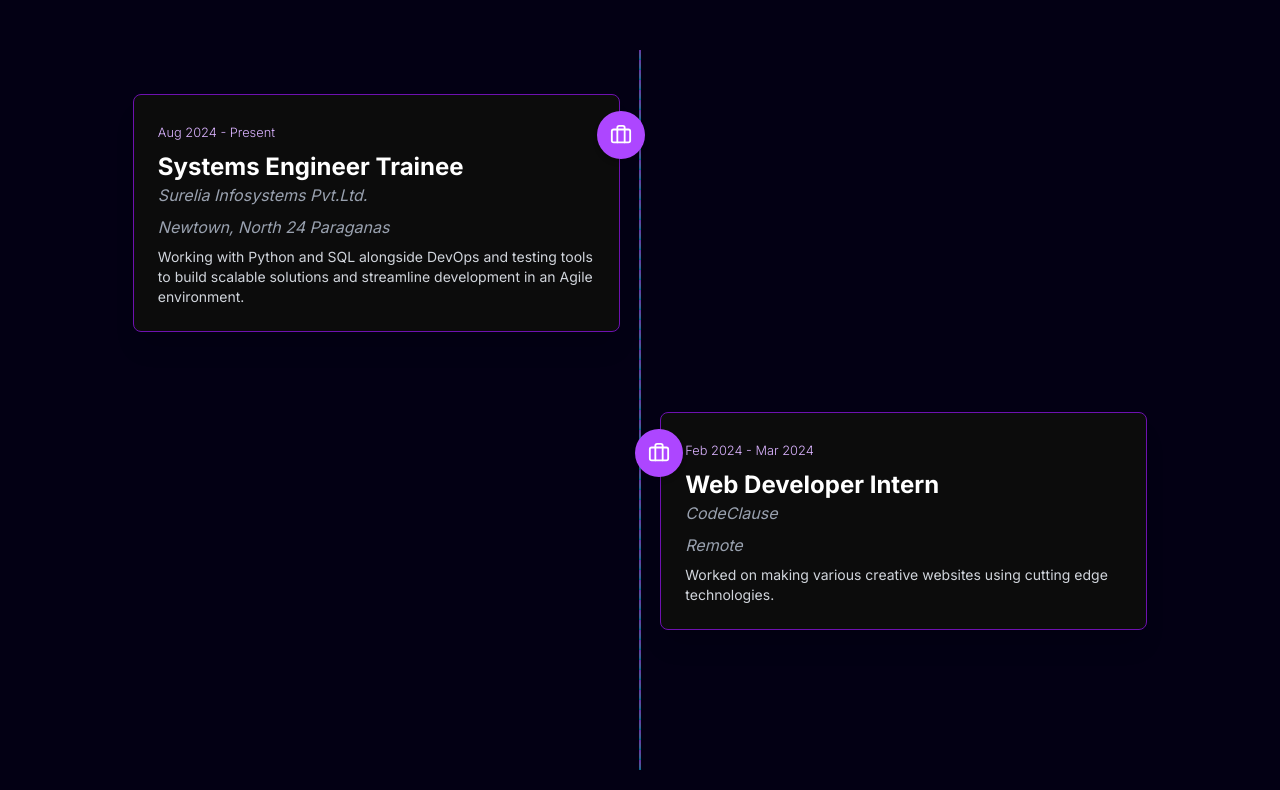
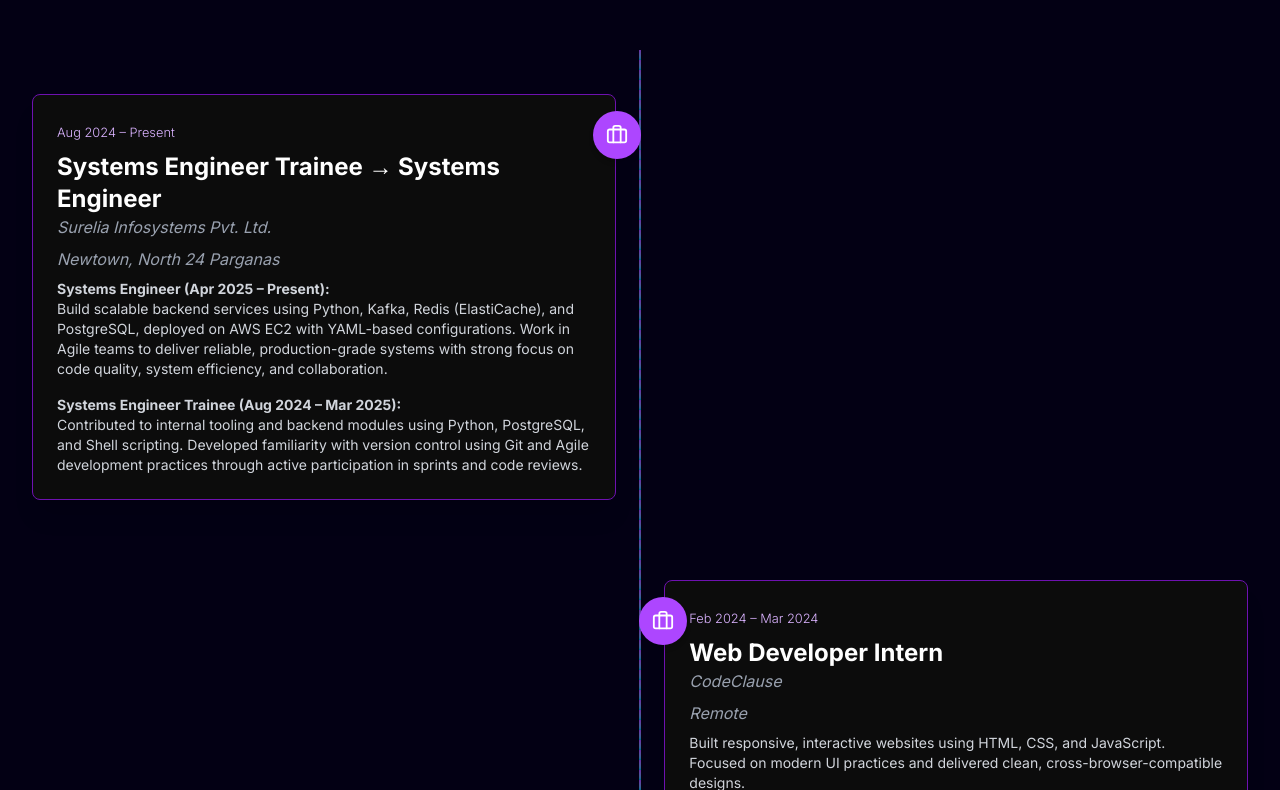
Before and after one commit to knownstranger-Tapasya/Space-Portfolio, a Next.js app: page / in a window 1280 px wide. Shown: the part 1830-2620 px from the top of the page. Built offline with nearby package versions, Linux system fonts and the light colour scheme; a web font is replaced by a local one.

Commit message:
updated experience

```diff
--- a/components/main/Experience.tsx
+++ b/components/main/Experience.tsx
@@ -7,20 +7,29 @@
 
 const experienceData = [
   {
-    title: "Systems Engineer Trainee",
-    subtitle: "Surelia Infosystems Pvt.Ltd.",
-    location: "Newtown, North 24 Paraganas",
-    time: "Aug 2024 - Present",
-    description:
-      "Working with Python and SQL alongside DevOps and testing tools to build scalable solutions and streamline development in an Agile environment."
-    },
+    title: "Systems Engineer Trainee → Systems Engineer",
+    subtitle: "Surelia Infosystems Pvt. Ltd.",
+    location: "Newtown, North 24 Parganas",
+    time: "Aug 2024 – Present",
+    description: (
+      <>
+        <p className="mb-4">
+          <strong>Systems Engineer (Apr 2025 – Present):</strong><br />
+          Build scalable backend services using Python, Kafka, Redis (ElastiCache), and PostgreSQL, deployed on AWS EC2 with YAML-based configurations. Work in Agile teams to deliver reliable, production-grade systems with strong focus on code quality, system efficiency, and collaboration.</p>
+        <p>
+          <strong>Systems Engineer Trainee (Aug 2024 – Mar 2025):</strong><br />
+          Contributed to internal tooling and backend modules using Python, PostgreSQL, and Shell scripting. Developed familiarity with version control using Git and Agile development practices through active participation in sprints and code reviews.
+        </p>
+      </>
+    ),
+  },
   {
     title: "Web Developer Intern",
     subtitle: "CodeClause",
     location: "Remote",
-    time: "Feb 2024 - Mar 2024",
+    time: "Feb 2024 – Mar 2024",
     description:
-      "Worked on making various creative websites using cutting edge technologies.",
+      "Built responsive, interactive websites using HTML, CSS, and JavaScript. Focused on modern UI practices and delivered clean, cross-browser-compatible designs.",
   },
 ];
 
@@ -31,7 +40,7 @@
         Experience
       </h1>
 
-       <div className="absolute top-45 left-1/2 transform -translate-x-1/2 h-180 w-[2px] bg-gradient-to-b from-purple-500 to-cyan-500 bg-[length:4px_10px] bg-repeat-y bg-dotted z-0 animate-pulse" />
+      <div className="absolute top-45 left-1/2 transform -translate-x-1/2 h-215 w-[2px] bg-gradient-to-b from-purple-500 to-cyan-500 bg-[length:4px_10px] bg-repeat-y bg-dotted z-0 animate-pulse" />
 
       <div className="flex flex-col gap-20 relative z-10">
         {experienceData.map((item, i) => (
--- a/components/sub/TimelineCard.tsx
+++ b/components/sub/TimelineCard.tsx
@@ -6,7 +6,7 @@
   subtitle: string;
   location: string;
   time: string;
-  description: string;
+  description: string | React.ReactNode;
   isLeft: boolean;
 }
 
@@ -21,9 +21,7 @@
 }: TimelineCardProps) => {
   return (
     <div
-        className={`w-full flex ${
-          isLeft ? "justify-start" : "justify-end"
-        }`}
+      className={`w-full flex ${isLeft ? "justify-start" : "justify-end"}`}
     >
       <div className="w-full md:w-[48%] bg-[#0c0c0c] border border-purple-800 rounded-lg shadow-xl p-6 relative">
         {/* Icon */}
@@ -39,7 +37,8 @@
         <h2 className="text-2xl font-bold text-white mt-2">{title}</h2>
         <p className="text-md text-gray-400 italic mb-2">{subtitle}</p>
         <p className="text-md text-gray-400 italic mb-2">{location}</p>
-          <p className="text-sm text-gray-300">{description}</p>
+        <div className="text-sm text-gray-300 space-y-3">{description}</div>
+        {/* Changed from <p> to <div> to support JSX */}
       </div>
     </div>
   );
```
Lines whose indentation alone changed are shown as unchanged.
